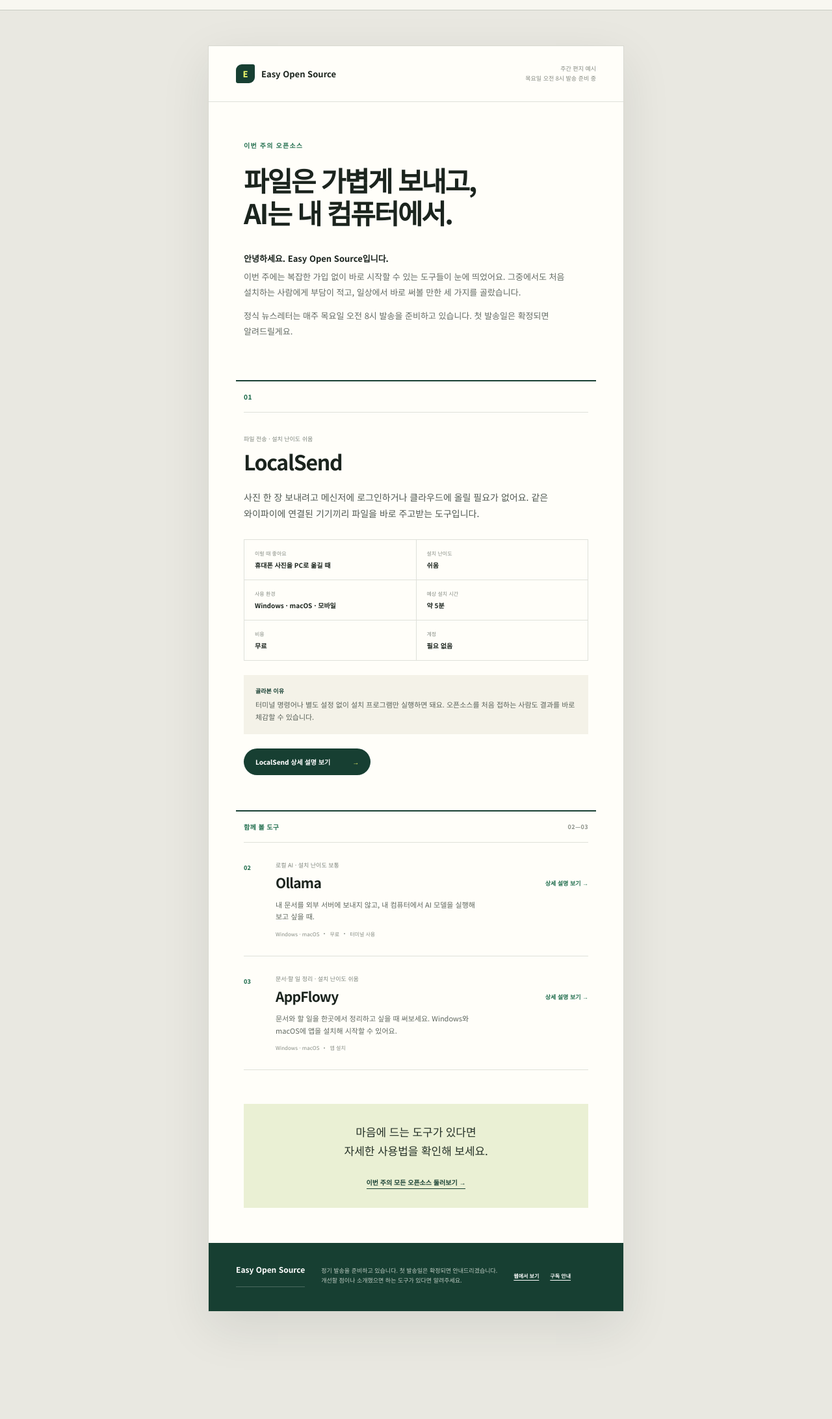
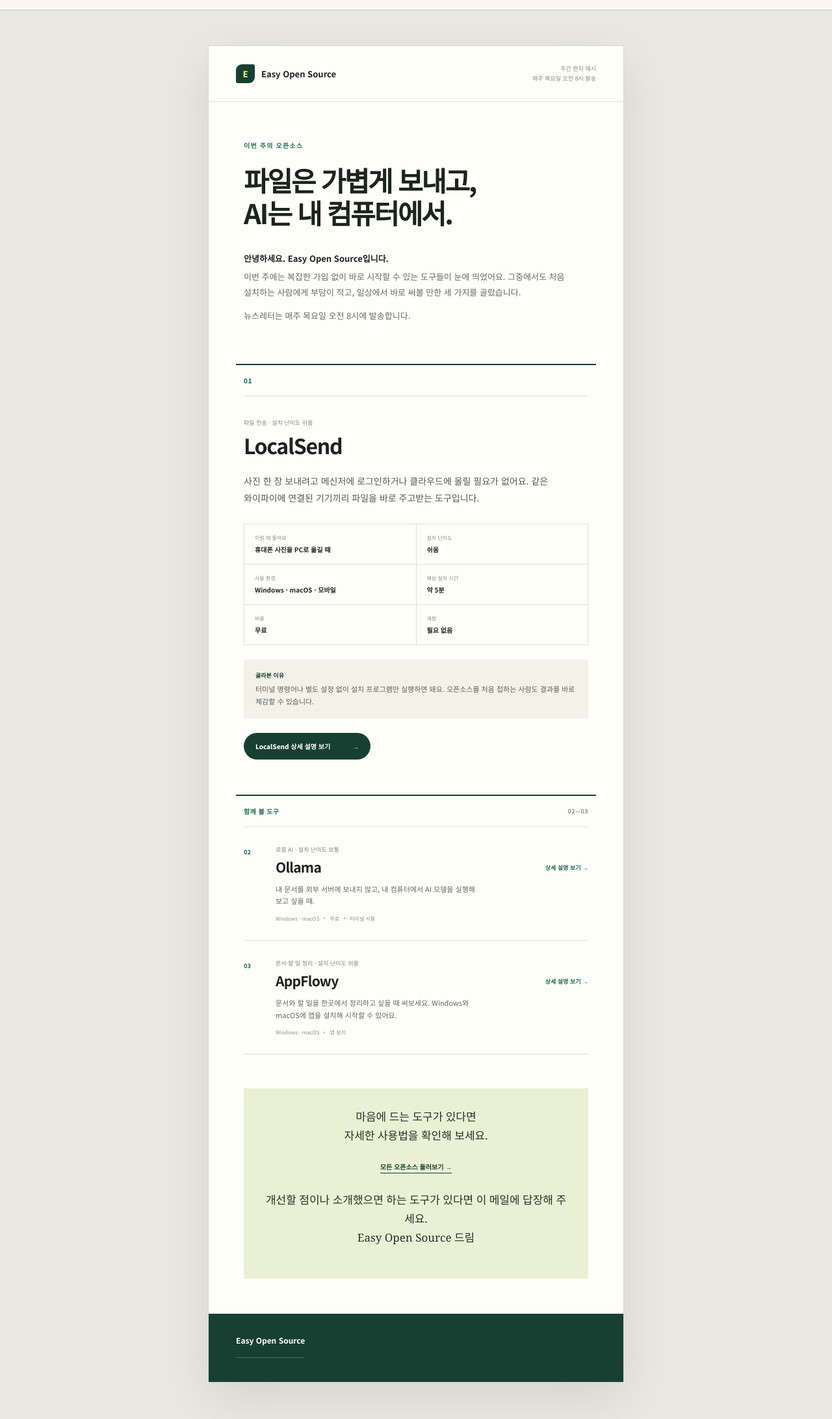
Before and after one commit to Johanan-Dream/easy_open_source, a website: page public/newsletter-preview.html in a window 1280 px wide. Shown: the part 52-2236 px from the top of the page at 65% size. Before the commit the page ends 2161 px from the top, so only its background shows below. Drawn offline with Linux system fonts and the light colour scheme.

Commit message:
Update newsletter schedule and issue copy

```diff
--- a/public/newsletter-preview.html
+++ b/public/newsletter-preview.html
@@ -18,14 +18,14 @@
       <article class="weekly-letter" aria-label="Easy Open Source 주간 뉴스레터 예시">
         <header class="letter-brand-row">
           <a class="letter-brand" href="/"><span>E</span><b>Easy Open Source</b></a>
-          <p>주간 편지 예시<br />목요일 오전 8시 발송 준비 중</p>
+          <p>주간 편지 예시<br />매주 목요일 오전 8시 발송</p>
         </header>
         <section class="letter-opening">
           <p class="letter-kicker">이번 주의 오픈소스</p>
           <h1>파일은 가볍게 보내고,<br />AI는 내 컴퓨터에서.</h1>
           <p class="letter-hello">안녕하세요. Easy Open Source입니다.</p>
           <p>이번 주에는 복잡한 가입 없이 바로 시작할 수 있는 도구들이 눈에 띄었어요. 그중에서도 처음 설치하는 사람에게 부담이 적고, 일상에서 바로 써볼 만한 세 가지를 골랐습니다.</p>
-          <p>정식 뉴스레터는 매주 목요일 오전 8시 발송을 준비하고 있습니다. 첫 발송일은 확정되면 알려드릴게요.</p>
+          <p>뉴스레터는 매주 목요일 오전 8시에 발송합니다.</p>
         </section>
         <section class="letter-feature">
           <div class="letter-section-label"><span>01</span></div>
@@ -59,12 +59,11 @@
         </section>
         <section class="letter-closing">
           <p>마음에 드는 도구가 있다면<br />자세한 사용법을 확인해 보세요.</p>
-          <a href="/">이번 주의 모든 오픈소스 둘러보기 →</a>
+          <a href="/">모든 오픈소스 둘러보기 →</a>
+          <p style="margin-top:28px;">개선할 점이나 소개했으면 하는 도구가 있다면 이 메일에 답장해 주세요.<br />Easy Open Source 드림</p>
         </section>
         <footer class="letter-footer">
           <div><b>Easy Open Source</b></div>
-          <p>정기 발송을 준비하고 있습니다. 첫 발송일은 확정되면 안내드리겠습니다.<br />개선할 점이나 소개했으면 하는 도구가 있다면 알려주세요.</p>
-          <nav aria-label="뉴스레터 안내"><a href="https://wv1787506230054545.zaemit.ai/">웹에서 보기</a><a href="https://buttondown.com/easyopensource">구독 안내</a></nav>
         </footer>
       </article>
     </main>
--- a/scripts/send-newsletter-test.ts
+++ b/scripts/send-newsletter-test.ts
@@ -2,7 +2,7 @@ import { readFile } from "node:fs/promises";
 
 const apiKey = process.env.BUTTONDOWN_API_KEY?.trim();
 const recipient = process.env.NEWSLETTER_TEST_RECIPIENT?.trim();
-const subject = "[Easy Open Source] 이번 주 바로 써볼 오픈소스 3개";
+const subject = "이번 주 바로 써볼 오픈소스 3개";
 const body = await readFile(new URL("../newsletter/first-issue.html", import.meta.url), "utf8");
 if (!body.startsWith("<!-- buttondown-editor-mode: fancy -->") || !body.includes("<table") || !body.includes("style=")) {
   throw new Error("스타일이 포함된 Buttondown HTML 본문이 필요합니다.");
```
Also changed, not shown: newsletter/first-issue.html (+2 -3 lines), public/index.html (+1 -1 lines).
